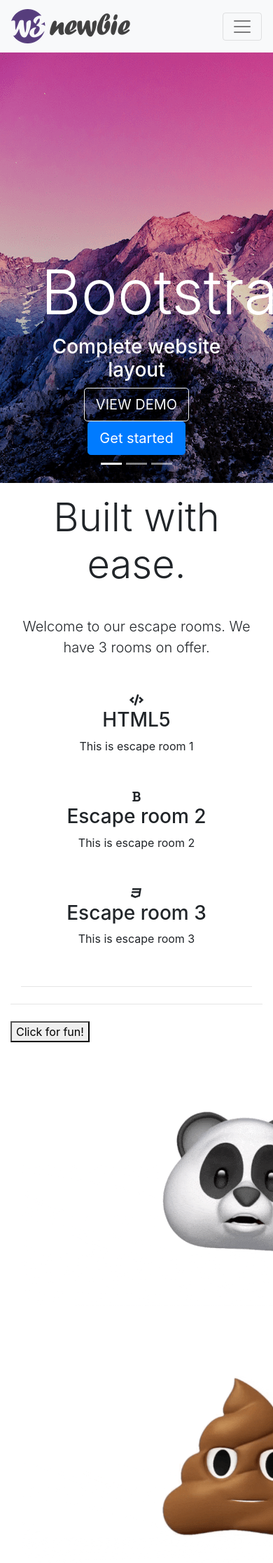
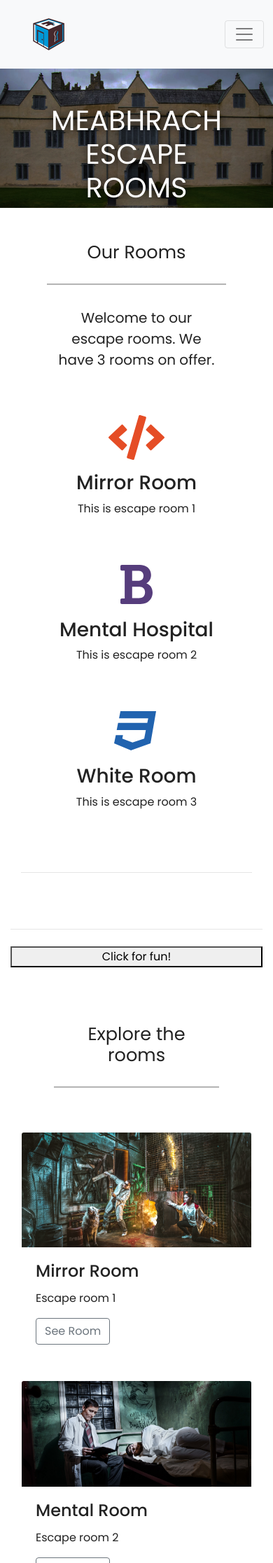
Before and after one commit to kearnsdo/EscapeRoom, a PHP site: page / in a window 390 px wide; the page is wider, and only the part inside the window is pictured. Shown: the top 2233 px of that part at 70% size. Run offline with PHP 8.4, Linux system fonts and the light colour scheme; some libraries are stand-ins or nearby versions.

Commit message:
Version 2 03 march

```diff
--- a/index.html
+++ b/index.html
@@ -23,19 +23,16 @@
 <div class="collapse navbar-collapse" id="navbarResponsive">
 <ul class="navbar-nav ml-auto"> <!-- Pushes menu to the right hand side -->
 	<li class="nav-item active"> <!-- Makes active menu darker  than the rest -->
-		<a class="nav-link" href="#">Home</a>
+		<a class="nav-link" href="#">Our Rooms</a>
 	</li>
 	<li class="nav-item">
-		<a class="nav-link" href="#">About</a>
+		<a class="nav-link" href="#">Booking</a>
 	</li>
 	<li class="nav-item">
-		<a class="nav-link" href="#">Services</a>
+		<a class="nav-link" href="#">FAQ</a>
 	</li>
 	<li class="nav-item">
-		<a class="nav-link" href="#">Team</a>
-	</li>
-	<li class="nav-item">
-		<a class="nav-link" href="#">Connect</a>
+		<a class="nav-link" href="#">How to get here</a>
 	</li>
 </div>
 </div>
@@ -46,23 +43,42 @@
 <li data-target="#slides" data-slide-to="0" class="active"></li>
 <li data-target="#slides" data-slide-to="1"></li>
 <li data-target="#slides" data-slide-to="2"></li>
+<li data-target="#slides" data-slide-to="3"></li>
 </ul>
 <div class ="carousel-inner"> <!--- Carousel 1 -->
 	<div class="carousel-item active">
-<img src="img/background.png">
+<img src="img/house.jpg">
 <div class="carousel-caption">
-<h1 class="display-2">Bootstrap</h1>
-<h3> Complete website layout</h3>
-<button type="button" class="btn btn-outline-light btn-lg">VIEW DEMO</button> <!--- See through button-->
-<button type="button" class="btn btn-primary btn-lg">Get started</button><!--- Blue button -->
+<h1 class="display-2">Meabhrach Escape Rooms</h1>
+<h3>Scroll to visit our unique rooms</h3>
+<button type="button" class="btn btn-outline-light btn-lg">VIEW ROOM</button> <!--- See through button-->
+<!-- <button type="button" class="btn btn-primary btn-lg">VIEW ROOM</button>  Blue button -->
 
 </div>
 </div>
 <div class="carousel-item"> <!--- Carousel 2 -->
-<img src="img/background2.png">
+<img src="img/mirrors.jpg">
+<div class="carousel-caption">
+<h1 class="display-2">Mirror Room</h1>
+
+<button type="button" class="btn btn-outline-light btn-lg">VIEW ROOM</button>
+</div>
 </div>
 <div class="carousel-item"> <!--- Carousel 3 -->
-<img src="img/background3.png">
+<img src="img/mentalHospital.jpg">
+<div class="carousel-caption">
+<h1 class="display-2">Mental Hospital</h1>
+
+<button type="button" class="btn btn-outline-light btn-lg">VIEW ROOM</button>
+</div>
+</div>
+<div class="carousel-item"> <!--- Carousel 4 -->
+<img src="img/whiteRoom.jpg">
+<div class="carousel-caption">
+<h1 class="display-2">White Room</h1>
+
+<button type="button" class="btn btn-outline-light btn-lg">VIEW ROOM</button>
+</div>
 </div>
 	</div>
 	</div>
@@ -74,7 +90,7 @@
 <div class="container-fluid padding">
 	<div class="row welcome text-center">
 <div class="col-12">
-	<h1 class="display-4">Built with ease.</h1>
+	<h1 class="display-4">Our Rooms</h1>
 </div>
 <hr>
 <div class="col-12">
@@ -87,17 +103,17 @@
 	<div class="row text-center padding">
 <div class="col-xs-12 col-sm-6 col-md-4">
 	<i class="fas fa-code"></i>
-	<h3>HTML5</h3>
+	<h3>Mirror Room</h3>
 	<p>This is escape room 1</p>
 </div>
 <div class="col-xs-12 col-sm-6 col-md-4">
 	<i class="fas fa-bold"></i>
-	<h3>Escape room 2</h3>
+	<h3>Mental Hospital</h3>
 	<p>This is escape room 2</p>
 </div>
 <div class="col-sm-12 col-md-4">
 	<i class="fab fa-css3"></i>
-	<h3>Escape room 3</h3>
+	<h3>White Room</h3>
 	<p>This is escape room 3</p>
 </div>
 </div>
@@ -108,15 +124,15 @@
 
 <hr class="my-4">
 <!--- Fixed background -->
-<figure>
+ <!-- <figure>
 	<div class="fixed-wrap">
 		<div id="fixed">
 		</div>
-	</figure>
+	</figure> -->
 
 <!--- Emoji Section -->
-<button class="fun" data-toggle="collapse" data-target="emoji">Click for fun!</button>
-<div id="emoji" class="collpase">
+<button class="fun" data-toggle="collapse" data-target="#emoji">Click for fun!</button>
+<div id="emoji" class="collapse">
 <div class="container-fluid padding">
 	<div class="row text-center">
 		<div class="col-sm-6 col-md-3">
@@ -131,12 +147,14 @@
 <div class="col-sm-6 col-md-3">
 	<img class="gif" src="img/gif/chicken.gif">
 </div>
-
+</div>
+</div>
+</div>
 <!--- Meet the team -->
 <div class="container-fluid padding">
 	<div class="row welcome text-center">
 <div class="col-12">
-	<h1 class="display-4">Meet the team</h1>
+	<h1 class="display-4">Explore the rooms</h1>
 </div>
 <hr>
 </div>
@@ -147,27 +165,92 @@
 	<div class="row padding">
 		<div class="col-md-4">
 <div class"card">
-	<img class="card-img-top" src="img/team1.png">
+	<img class="card-img-top" src="img/mirrors2.jpg">
 	<div class="card-body">
-		<h4 class="card-title">John</h4>
-		<p class="card-text">John is a lovely man.</p>
-		<a href="#" class="btn btn-outline-secondary">See profile</a>
+		<h4 class="card-title">Mirror Room</h4>
+		<p class="card-text">Escape room 1</p>
+		<a href="#" class="btn btn-outline-secondary">See Room</a>
 		</div>
 	</div>
 </div>
 
+<div class="col-md-4">
+<div class"card">
+<img class="card-img-top" src="img/mentalHospital2.jpg">
+<div class="card-body">
+<h4 class="card-title">Mental Room</h4>
+<p class="card-text">Escape room 2</p>
+<a href="#" class="btn btn-outline-secondary">See Room</a>
 </div>
+</div>
+</div>
+
+<div class="col-md-4">
+<div class"card">
+<img class="card-img-top" src="img/whiteRoom2.jpg">
+<div class="card-body">
+<h4 class="card-title">White Room</h4>
+<p class="card-text">Escape room 3</p>
+<a href="#" class="btn btn-outline-secondary">See Room</a>
+</div>
+</div>
+</div>
+
+</div>
+<hr class="my-4">  <!--- TCreates the long line -->
 </div>
 <!--- Two Column Section -->
 
 
 <!--- Connect -->
-
-
+<div class="container-fluid padding">
+	<div class="row text-center padding">
+		<div class="col-12">
+			<h2>Connect</h2>
+		</div>
+<div class="col-12 social padding">
+	<a href="facebook.com/example/"><i class="fab fa-facebook"></i></a>
+			<a href="facebook.com/example/"><i class="fab fa-twitter"></i></a>
+							<a href="facebook.com/example/"><i class="fab fa-instagram"></i></a>
+									<a href="facebook.com/example/"><i class="fab fa-youtube"></i></a>
+	</div>
+</div>
+</div>
 <!--- Footer -->
-
-
-
+<footer>
+<div class="container-fluid padding">
+	<div class="row text-center">
+		<div class="col-md-4">
+			<img src="img/logo.png">
+			<hr class="light">
+		<p>087-974-5674</p>
+		<p>MeabhrachEacapeRooms@gmail.com</p>
+		<p>Dublin Ireland</p>
+		<p>Postcode</p>
+	</div>
+	<div class="col-md-4">
+		<hr class="light">
+		<h5>Our hours</h5>
+		<hr class="light">
+		<p>Monday: 9am - 5pm</p>
+		<p>Saturday: 10am- 8pm</p>
+			<p>Sunday: 12am - 6pm</p>
+		</div>
+		<div class="col-md-4">
+			<hr class="light">
+			<h5>Information</h5>
+			<hr class="light">
+			<p>Find us on Google maps</p>
+			<p>Watch our video</p>
+				<p>Take the tour</p>
+			</div>
+			<div class="col-12">
+				<hr class="light">
+				<h5>&copy; MeabhrachEacapeRooms</h5>
+			</div>
+</div>
+</div>
+</footer>
 
 </body>
 </html>
--- a/style.css
+++ b/style.css
@@ -2,24 +2,192 @@
   @import url('https://fonts.googleapis.com/css?family=Poppins:400,500,700');
 
 
+html, body{
+  height: 100%;
+  width: 100%;
+  font-family: 'Poppins', sans-serif;
+  color: #222;
+}
+/*Navigation*/
+.navbar{
+  padding: .8rem;
+}
+.navbar-nav li{
+  padding-right: 20px;
+}
+.nav-link{
+  font-size: 1.1em !important;
+}
+/*Carousel*/
+.carousel-inner img{
+  weight: 100%;
+  height: 100%;
+  width:100%;
+}
+.carousel-caption{
+  position: absolute;
+  top: 60%;
+  transform: translateY(-50%);
+}
+.carousel-caption h1{
+  font-size: 400%;
+    text-transform: uppercase;
+    text-shadow: 1px 1px 15px #000;
+}
+.Carousel-caption h3{
+  font-size: 200%;
+  font-weight: 500;
+  text-shadow: 1px 1px 10px #000;
+  padding-bottom: 1rem;
+}
+  .btn-primary{
+    background-color: #;
+    border: 1px solid #;
+  }
+  .btn-primary: hover{
+    background-color: #;
+    border: 1px solid #;
+  }
 
+/*Welcome Section*/
+.padding{
+  padding-bottom: 2rem;
+}
+.welcome{
+  width: 75%;
+  margin: 0 auto;
+  padding-top: 2rem;
+}
+.welcome hr{
+border-top: 2px solid #b4b4b4;
+width: 95%;
+margin-top: .3rem;
+margin-bottom: 1rem;
+}
+.fa-code{
+  color: #e54d26;
+}
+.fa-bold{
+  color: #563d7c;
+}
+.fa-css3{
+  color: #2163af;
+}
+.fa-code, .fa-bold, .fa-css3{
+  font-size: 4em;
+  margin: 1rem;
+}
 
+/*Riddle section */
+.fun{
+  width: 100%;
+  margin-bottom: 2rem;
+}
+.gif{
+  max-width: 100%;
+}
 
+.social a{
+  font-size: 4.5em;
+  padding: 3rem;
+}
+.fa-facebook{
+  color: #3b5998;
+}
+.fa-twitter{
+  color: #00aced;
+}
+.fa-instagram{
+  color: #517fa4;
+}
+.fa-youtube{
+  color: #bb0000
+}
+.fa-facebook:hover,
+.fa-twitter:hover,
+.fa-instagram:hover,
+.fa-youtube:hover{
+  color: #d5d5d5;
+}
 
-
-
-
+footer{
+  background-color: #3f3f3f;
+  color: #d5d5d5;
+  padding-top: 2rem;
+  width:100%;
+}
+hr.light{
+  border-top: 1px solid #d5d5d5;
+  width:75%;
+  margin-top: .8rem;
+  margin-bottom: 1rem;
+}
+footer a{
+  color: #d5d5d5;
+}
+hr.light-100{
+  border-top: 1px solid #d5d5d5;
+  width:100%;
+  margin-top: .8rem;
+  margin-bottom: 1rem;
+}
 
 
 /*---Media Queries --*/
 @media (max-width: 992px) {
-
+.social a {
+  font-size: 4em;
+  padding: 2rem;
+}
   }
 @media (max-width: 768px) {
-
+  .carousel-caption{
+    top: 45%;
+  }
+  .carousel-caption h1{
+    font-size: 350%;
+  }
+  .Carousel-caption h3{
+    font-size: 140%;
+    font-weight: 400;
+    padding-bottom: .2rem;
+  }
+  .carousel-caption .btn{
+    font-size: 95%;
+    padding-bottom: 8px 14px;
+  }
+  .display-4{
+    font-size: 200%;
+  }
+  .social a {
+    font-size: 2.5em;
+    padding: 1.2rem;
+  }
 }
 @media (max-width: 576px) {
-
+  .carousel-caption{
+    top: 40%;
+  }
+  .carousel-caption h1{
+    font-size: 250%;
+  }
+  .Carousel-caption h3{
+    font-size: 110%;
+  }
+  .carousel-caption .btn{
+    font-size: 90%;
+    padding-bottom: 4px 8px;
+  }
+  .carousel-indicators{
+    display: none;
+  }
+  .display-4{
+    font-size: 160%;
+  }
+  .social a {
+    font-size: 2em;
+    padding: .7rem;
+  }
 }
 
 
```
Also changed, not shown: img/house.jpg (added), img/logo.png, img/logo3.png (added), img/mentalHospital.jpg (added), img/mentalHospital2.jpg (added), img/mirrors.jpg (added), img/mirrors2.jpg (added), img/whiteRoom.jpg (added), img/whiteRoom2.jpg (added).
